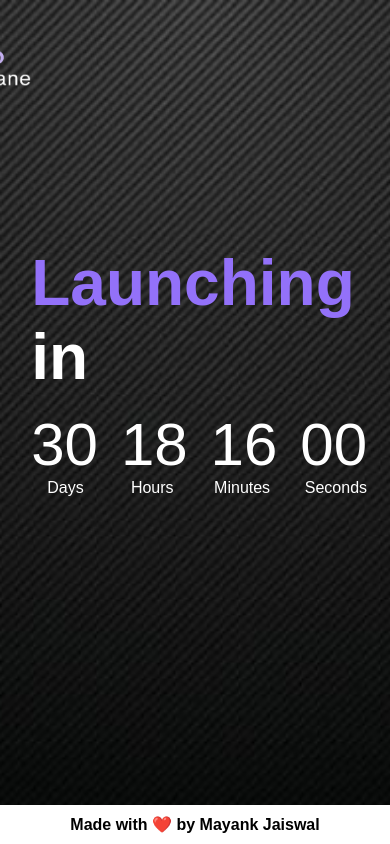
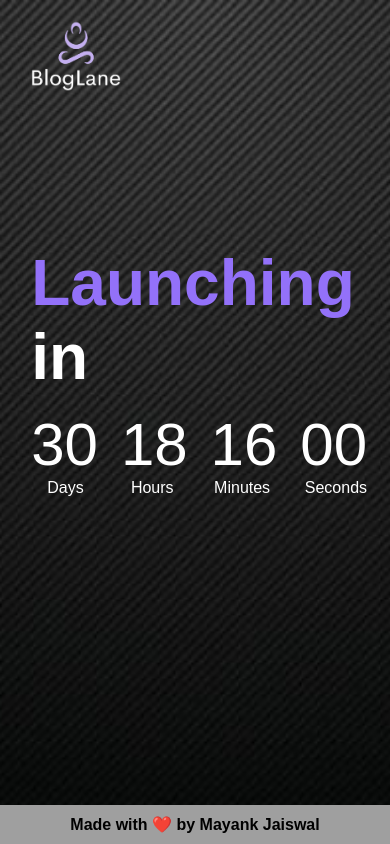
Before and after one commit to mayankjaiswal27/BlogLaneTimer, a plain HTML site: page index.html in a window 390 px wide. Drawn offline with Linux system fonts and the light colour scheme.

Commit message:
Update styles.css

```diff
--- a/styles.css
+++ b/styles.css
@@ -114,6 +114,7 @@ span.seconds{
     .logo{
         width: 90px;
         padding: 20px 0;
+        margin-left: 0%;
         cursor: pointer;
     }
     .content{
@@ -159,7 +160,7 @@ display: none;
         }
     }
     footer {
-        background-color: #ffffff;
+        background-color: #9f9f9f;
         color: #000000;
         padding: 10px;
         text-align: center;
```
